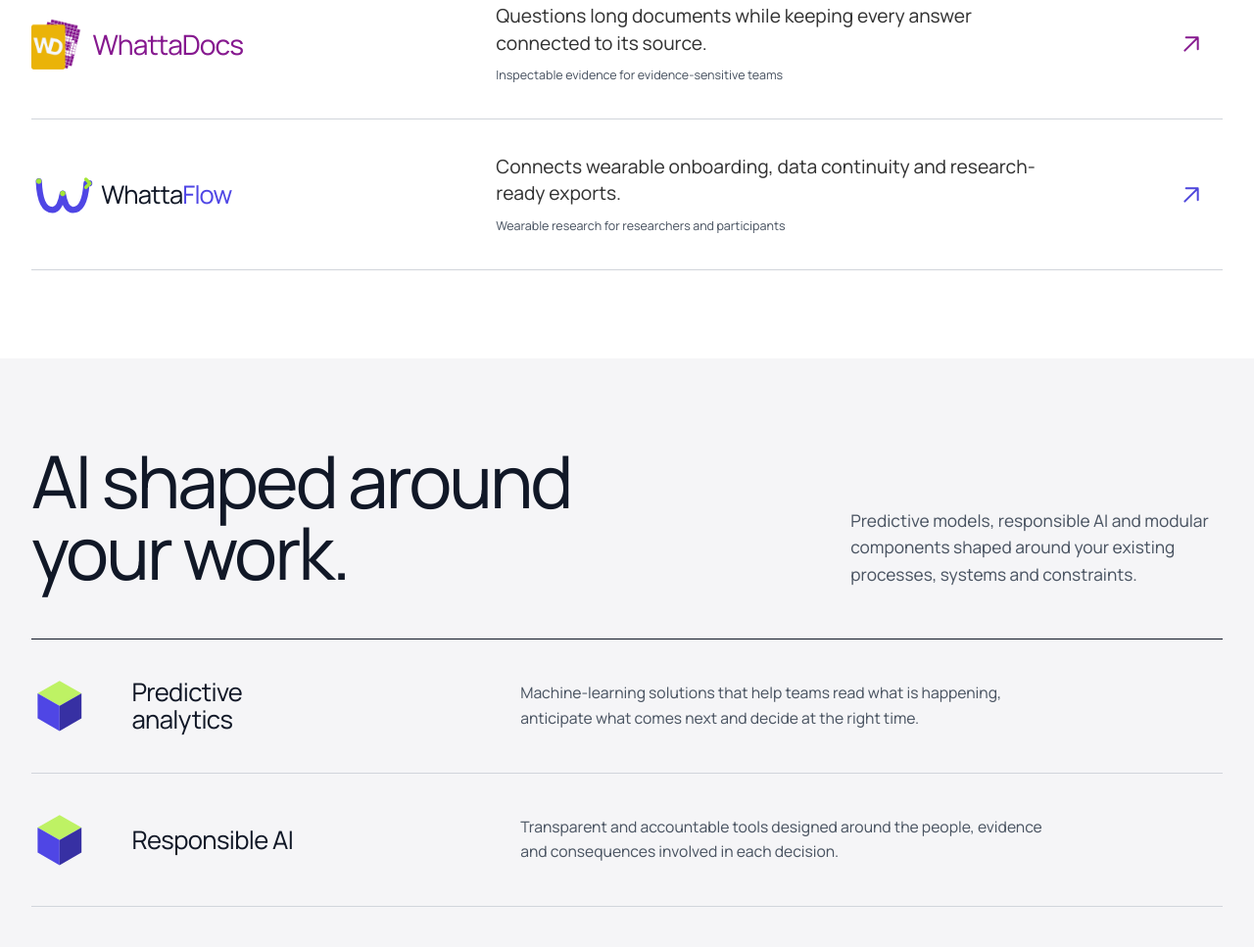
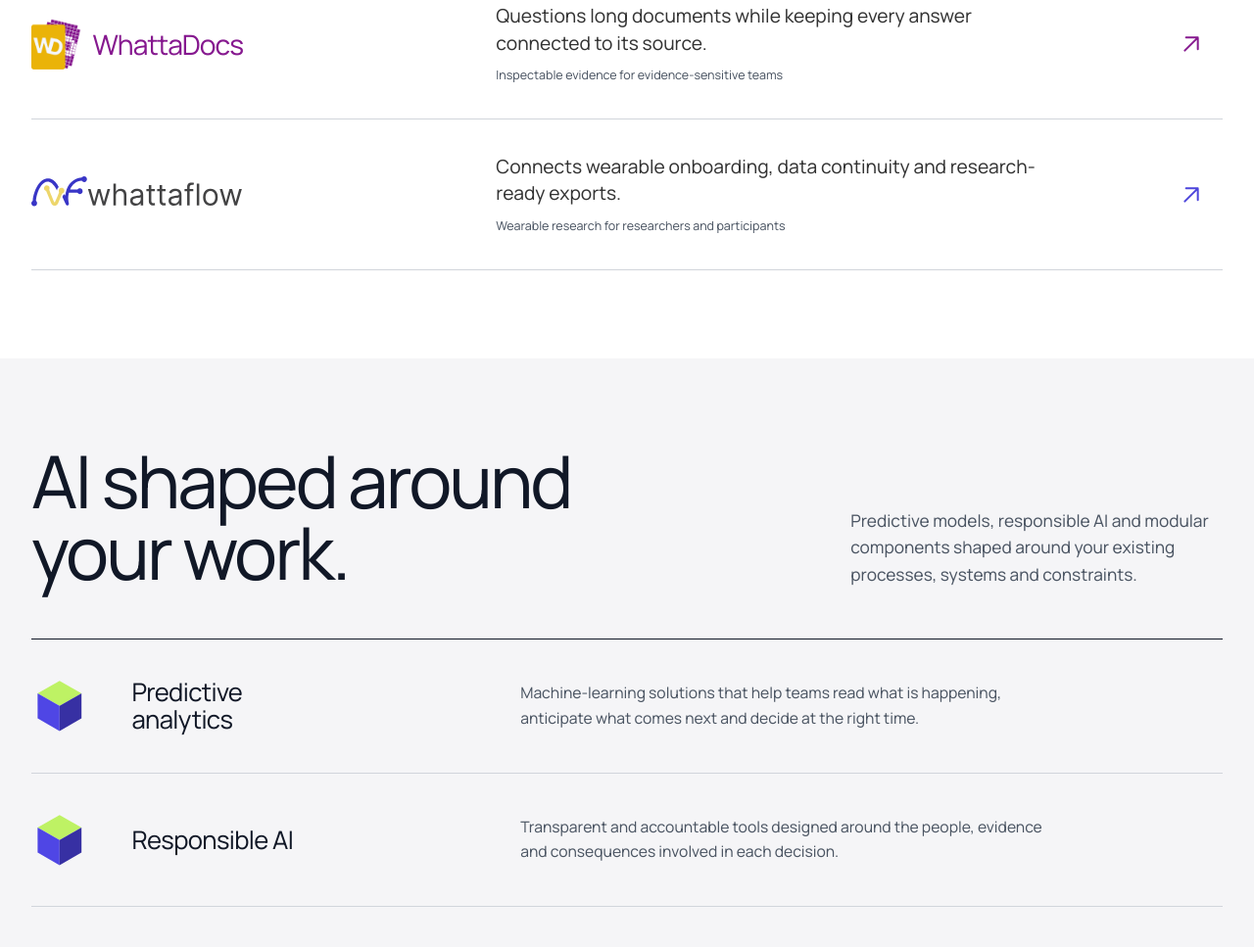
Before and after one commit to unimib-whattadata/website-2, a website: page index.html in a window 1280 px wide. Shown: the part 1272-2239 px from the top of the page at 98% size. Drawn offline with nearby package versions, Linux system fonts and the light colour scheme; animation ran at ten frames a second.

Commit message:
Refactor WhattaFlow references and update logo
- Updated route hierarchy terminology in DESIGN.md for clarity.
- Revised product descriptions in PRODUCT.md to reflect changes in access paths.
- Adjusted CSS styles for product logo and removed unnecessary classes.
- Updated index.html to use the new logo and simplified markup.
- Changed links in whattaflow.html to direct to the new dedicated site.
- Added new SVG logo file for WhattaFlow.

```diff
--- a/css/styles.css
+++ b/css/styles.css
@@ -1716,36 +1716,12 @@ footer#contatti > .container,
   font-weight: 720;
 }
 
-.product-index-flowlockup {
-  display: flex;
-  align-items: center;
-  gap: 0.45rem;
-}
-
 .product-index-flow-logo {
   display: block;
-  width: clamp(3.75rem, 5vw, 4.5rem);
-  height: clamp(3.75rem, 5vw, 4.5rem);
+  width: min(13.5rem, 90%);
+  height: auto;
   object-fit: contain;
-}
-
-.product-index-flowname {
-  display: flex;
-  align-items: baseline;
-  color: var(--carbon);
-  font-size: clamp(1.4rem, 2vw, 2rem);
-  letter-spacing: -0.035em;
-  line-height: 1;
-  white-space: nowrap;
-}
-
-.product-index-flowname > span {
-  font-weight: 380;
-}
-
-.product-index-flowname strong {
-  color: #4f46e5;
-  font-weight: 720;
+  object-position: left center;
 }
 
 .product-index-copy p {
--- a/index.html
+++ b/index.html
@@ -645,17 +645,14 @@
                 aria-describedby="whattaflow-summary"
               >
                 <div class="product-index-brand" aria-hidden="true">
-                  <div class="product-index-flowlockup">
-                    <img
-                      class="product-index-flow-logo"
-                      src="img/logo/whattaflow-mark.svg"
-                      alt=""
-                      width="184"
-                      height="184"
-                      loading="lazy"
-                    />
-                    <span class="product-index-flowname"><span>Whatta</span><strong>Flow</strong></span>
-                  </div>
+                  <img
+                    class="product-index-flow-logo"
+                    src="img/logo/whattaflow-logo.svg"
+                    alt=""
+                    width="2634"
+                    height="448"
+                    loading="lazy"
+                  />
                 </div>
                 <div class="product-index-copy" id="whattaflow-summary">
                   <p>Connects wearable onboarding, data continuity and research-ready exports.</p>
```
Also changed, not shown: DESIGN.md (+1 -1 lines), PRODUCT.md (+2 -2 lines), whattaflow.html (+4 -4 lines), img/logo/whattaflow-logo.svg (added).
